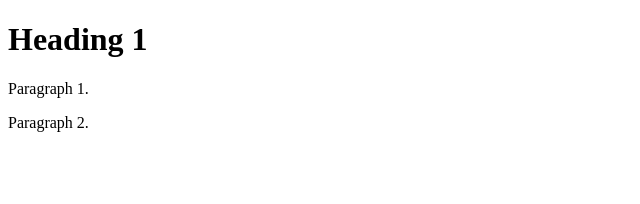
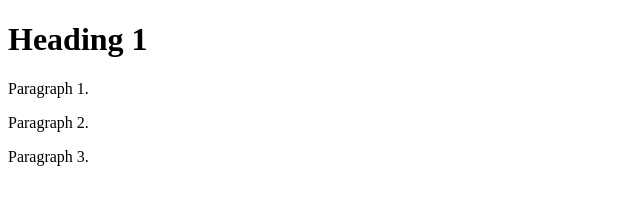
Before and after one commit to owencrow/repo-test, a plain HTML site: page firstpage.html in a window 1280 px wide. Shown: the whole page, without its empty margins (0-640 px from the left). Drawn offline with Linux system fonts and the light colour scheme.

Commit message:
3rd paragraph in firstpage.html Guess -a adds all updated files?

```diff
--- a/firstpage.html
+++ b/firstpage.html
@@ -3,5 +3,6 @@
 	<body><h1>Heading 1</h1>
 		<p>Paragraph 1.</p>
 		<p>Paragraph 2.</p>
+		<p>Paragraph 3.</p>
 	</body>
 </html>
```
